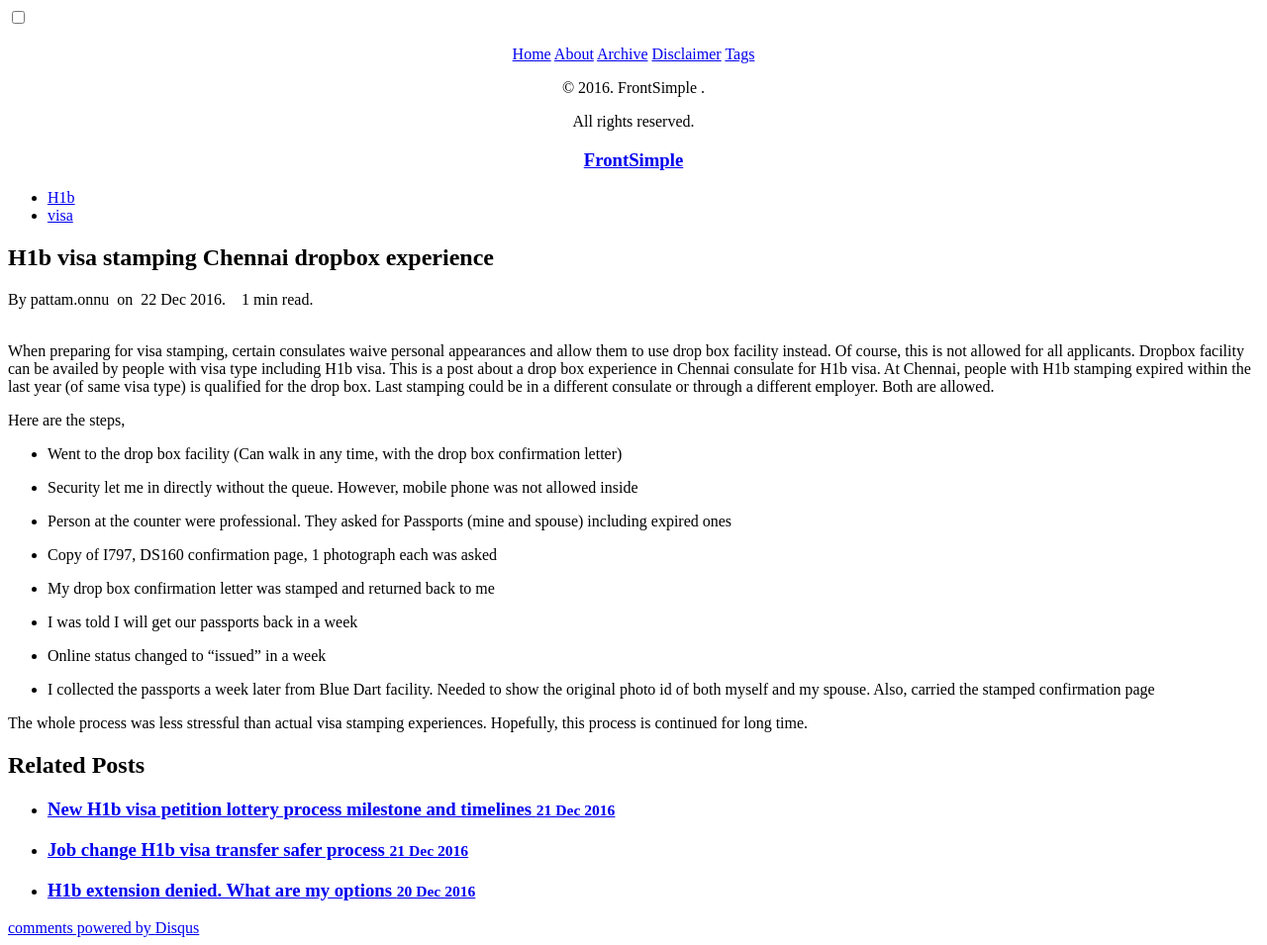
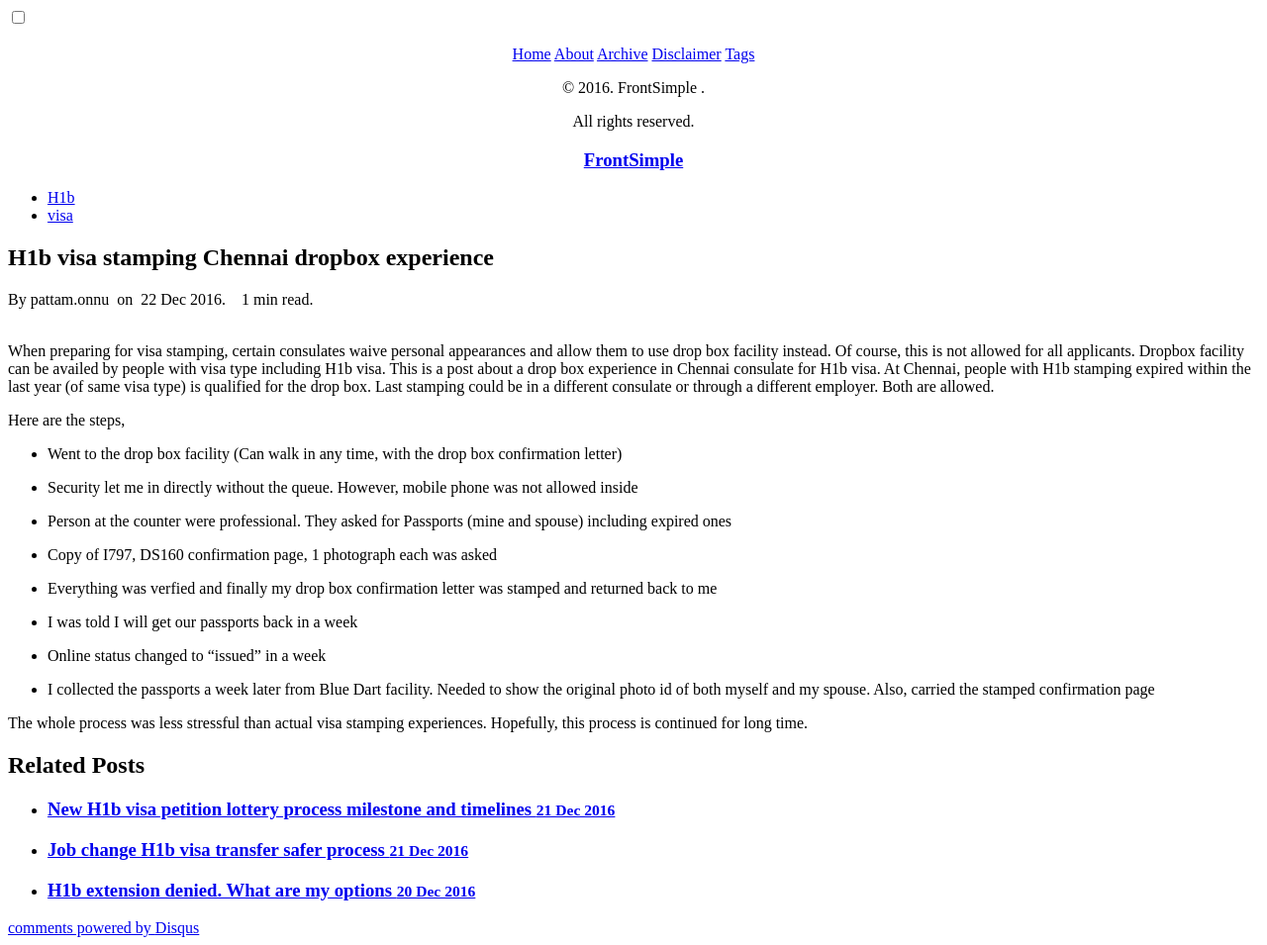
Before and after one commit to gitforwork2/gitforwork.github.io, a Jekyll site: the page built from _posts/2016-12-22-H1b-visa-stamping-Chennai-Dropbox-experience.md, in a window 1280 px wide. Shown: the whole page at 99% size. Built offline with Jekyll 4.4.1, drawn with Linux system fonts in a browser that asks for light colours; comment, search, counter and statistics services are not loaded.

Commit message:
Update 2016-12-22-H1b-visa-stamping-Chennai-Dropbox-experience.md

```diff
--- a/_posts/2016-12-22-H1b-visa-stamping-Chennai-Dropbox-experience.md
+++ b/_posts/2016-12-22-H1b-visa-stamping-Chennai-Dropbox-experience.md
@@ -20,7 +20,7 @@ Here are the steps,
 
 - Copy of I797, DS160 confirmation page, 1 photograph each was asked
 
-- My drop box confirmation letter was stamped and returned back to me
+- Everything was verfied and finally my drop box confirmation letter was stamped and returned back to me
 
 - I was told I will get our passports back in a week
 
```
